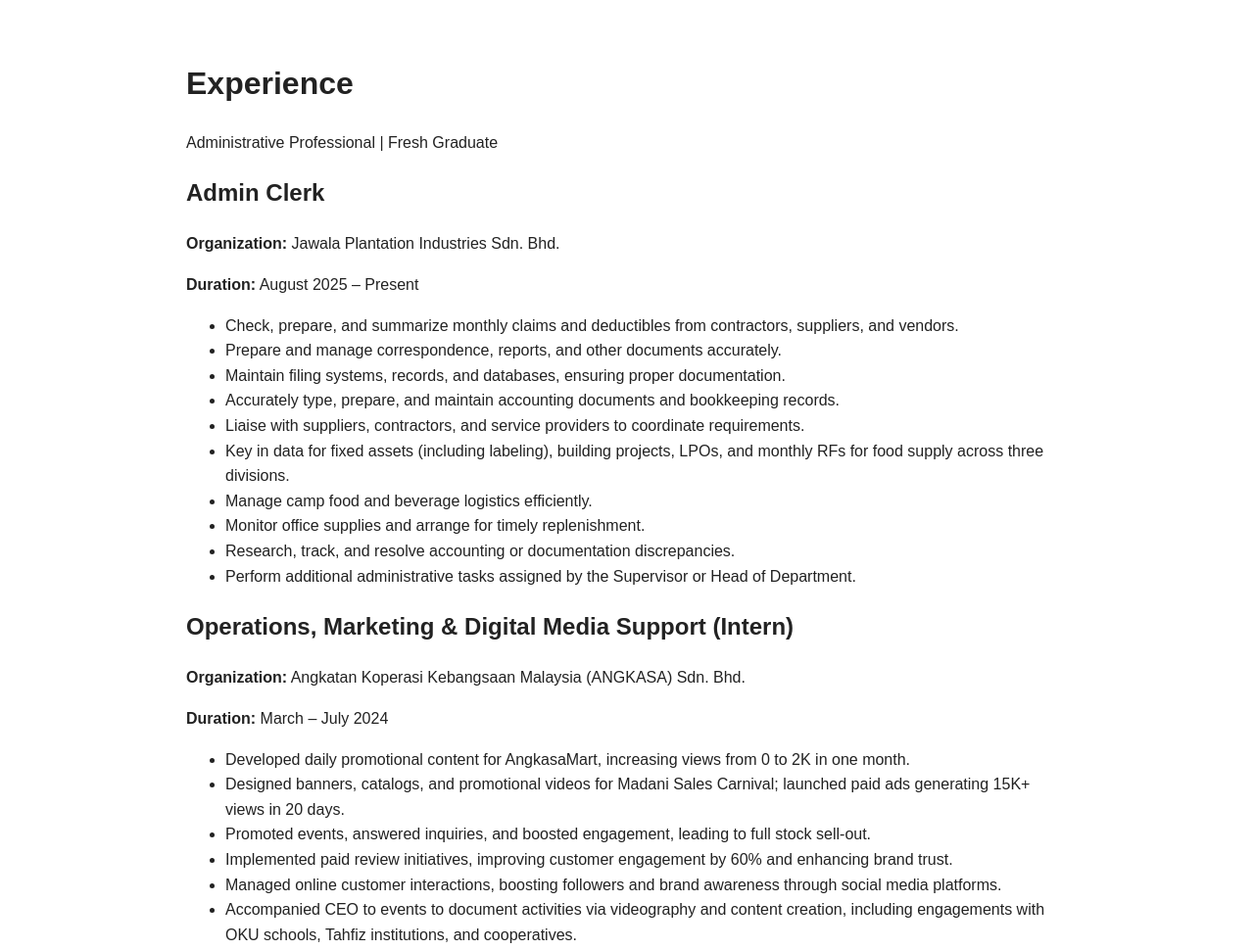
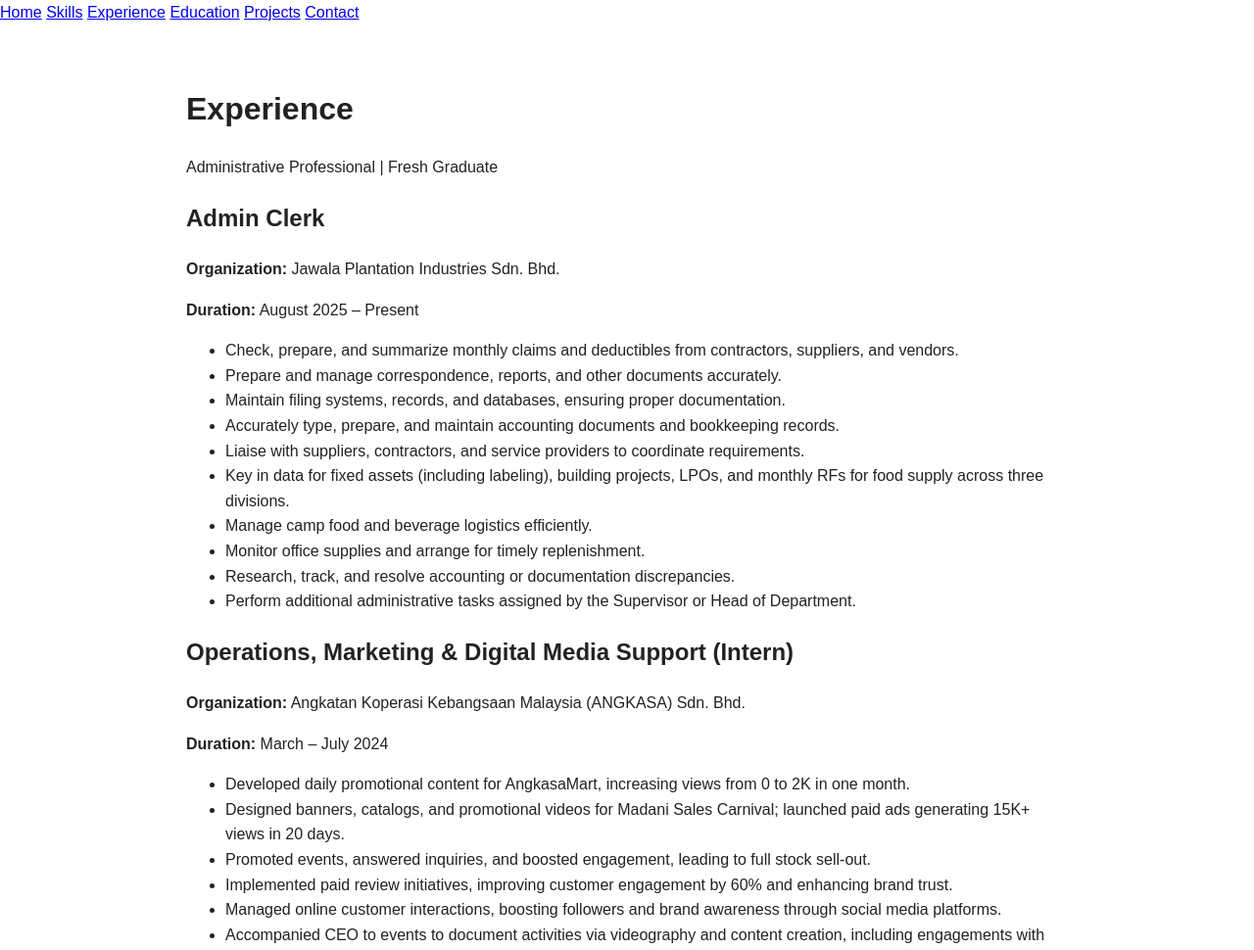
Before and after one commit to Nurf-y/sitinurfizahMBR.github.io, a plain HTML site: page experience.html in a window 1280 px wide. Shown: the top 970 px of the page at 98% size. Drawn offline with Linux system fonts and the light colour scheme.

Commit message:
Add navigation bar to experience.html
Added a navigation bar with links to various pages.

```diff
--- a/experience.html
+++ b/experience.html
@@ -1,6 +1,14 @@
 <!DOCTYPE html>
 <html lang="en">
 <head>
+    <nav class="top-nav">
+    <a href="index.html">Home</a>
+    <a href="skills.html">Skills</a>
+    <a href="experience.html">Experience</a>
+    <a href="education.html">Education</a>
+    <a href="projects.html">Projects</a>
+    <a href="contact.html">Contact</a>
+</nav>
     <meta charset="UTF-8">
     <title>Fizah | Experience</title>
     <meta name="viewport" content="width=device-width, initial-scale=1.0">
```
